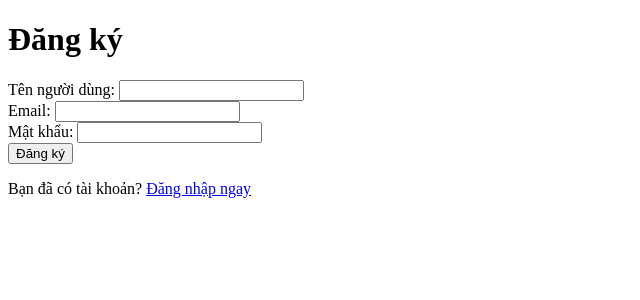
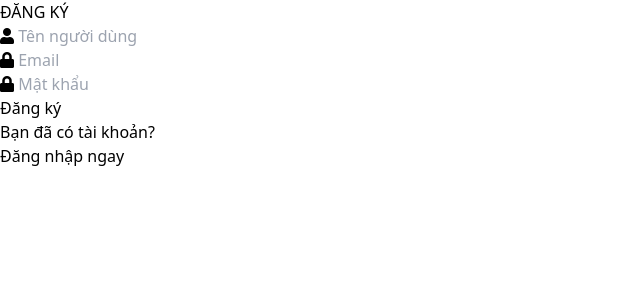
Before and after one commit to VuNguyen76/project_root, a PHP site: page /project_root/components/pages/register.php in a window 1280 px wide. Shown: the top 300 px of the page, without its empty margins (0-640 px from the left). Run offline with PHP 8.4, Linux system fonts and the light colour scheme; some libraries are stand-ins or nearby versions.

Commit message:
Update register.php

```diff
--- a/wbingosite.com/components/pages/register.php
+++ b/wbingosite.com/components/pages/register.php
@@ -38,32 +38,35 @@
 ?>
 <!DOCTYPE html>
 <html lang="en">
-
 <head>
   <meta charset="UTF-8">
   <meta name="viewport" content="width=device-width, initial-scale=1.0">
-    <title>Đăng ký</title>
+  <title>Đăng ký </title>
+  <link rel="stylesheet" type="text/css" href="../resources/css/register.css" >
+  <script src="https://cdn.tailwindcss.com"></script>
+  <link rel="stylesheet" href="https://cdnjs.cloudflare.com/ajax/libs/font-awesome/5.15.3/css/all.min.css">
 </head>
-
 <body>
-    <h1>Đăng ký</h1>
+<div class="register-container">
+  <div class="register-header">ĐĂNG KÝ</div>
       <form method="POST" action="register.php">
-        <div>
-            <label for="username">Tên người dùng:</label>
-            <input type="text" name="username" id="username" required>
+      <div class="input-group">
+          <i class="fas fa-user"></i>
+          <input type="text" name="username" id="username" require placeholder="Tên người dùng ">
       </div>
-        <div>
-            <label for="email">Email:</label>
-            <input type="email" name="email" id="email" required>
+      <div class="input-group">
+          <i class="fas fa-lock"></i>
+          <input type="email" name="email" id="email" required  placeholder="Email">
       </div>
-        <div>
-            <label for="password">Mật khẩu:</label>
-            <input type="password" name="password" id="password" required>
+      <div class="input-group">
+        <i class="fas fa-lock"></i>
+        <input type="password" name="password" id="password" required placeholder="Mật khẩu">
       </div>
-        <button type="submit">Đăng ký</button>
+      <button class="register-button" type="submit">Đăng ký </button>
       </form>
-
-    <p>Bạn đã có tài khoản? <a href="login.php">Đăng nhập ngay</a></p>
+      <div class="links">
+      <p>Bạn đã có tài khoản? <BR> <a href="login.php">Đăng nhập ngay</a></p>
+    </div>
+  </div>
 </body>
-
 </html>
```
Lines whose indentation alone changed are shown as unchanged.
